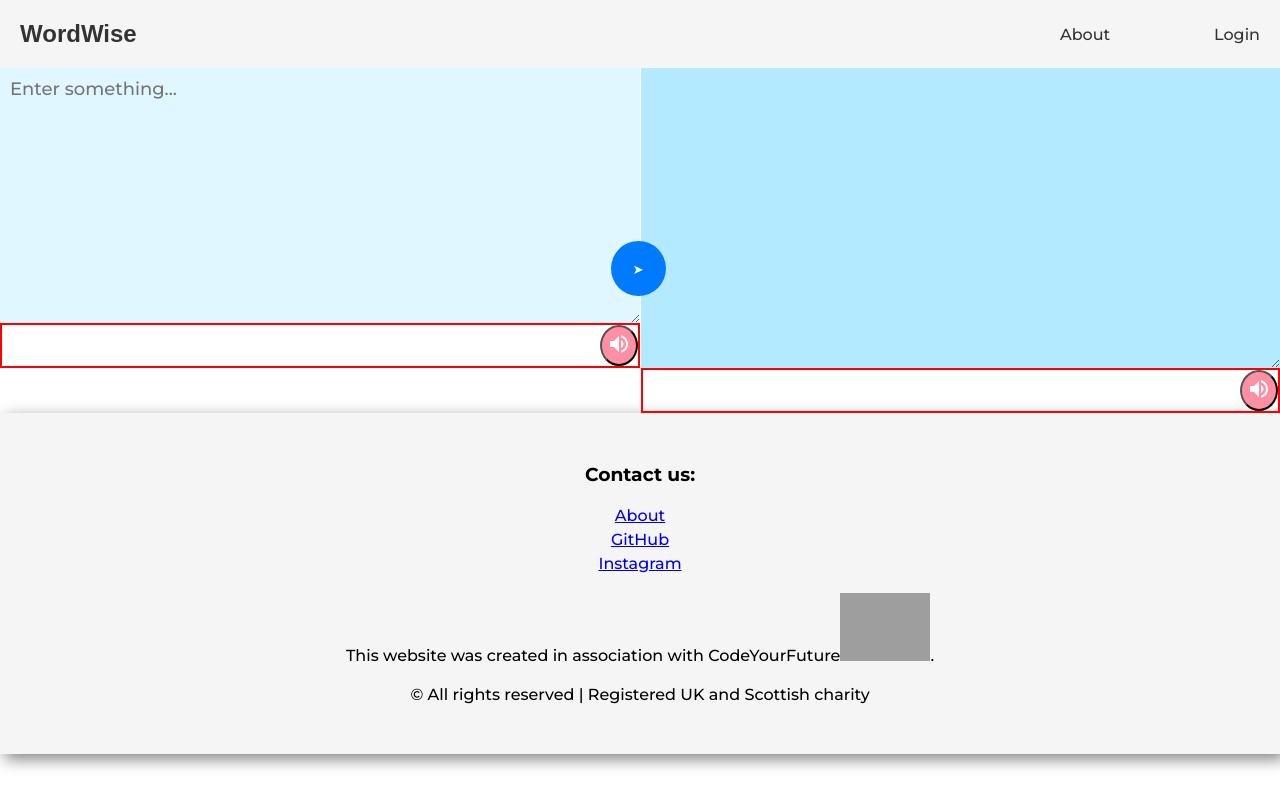
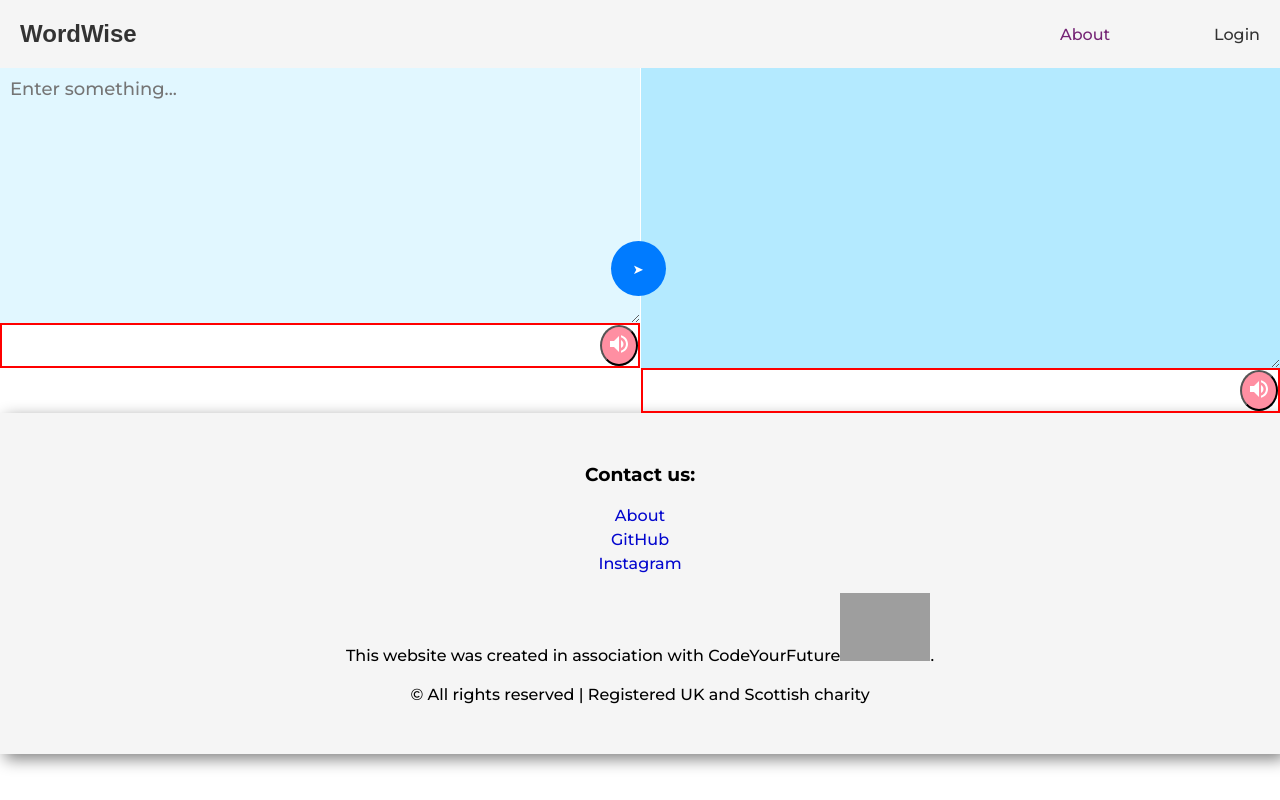
Before and after one commit to Bahare09/ldn9-fp-wordwise, a React (Create React App) app in the folder client/: page / in a window 1280 px wide. In both pictures the pointer is over the link 1085 px from the left and 34 px from the top of the page. Built offline with nearby package versions, Linux system fonts and the light colour scheme; grey boxes are pictures that could not be loaded.

Commit message:
Update index.css

```diff
--- a/client/src/index.css
+++ b/client/src/index.css
@@ -2,5 +2,15 @@
     margin: 0;
     padding: 0;
     box-sizing: border-box;
-    font-family: 'Montserrat', sans-serif;
+    font-family: "Montserrat", sans-serif;
 }
+a {
+    text-decoration: none;
+    color: #0306CE;
+}
+a:hover,
+a:focus,
+a:active {
+    text-decoration: none;
+    color: #752575;
+}
```
